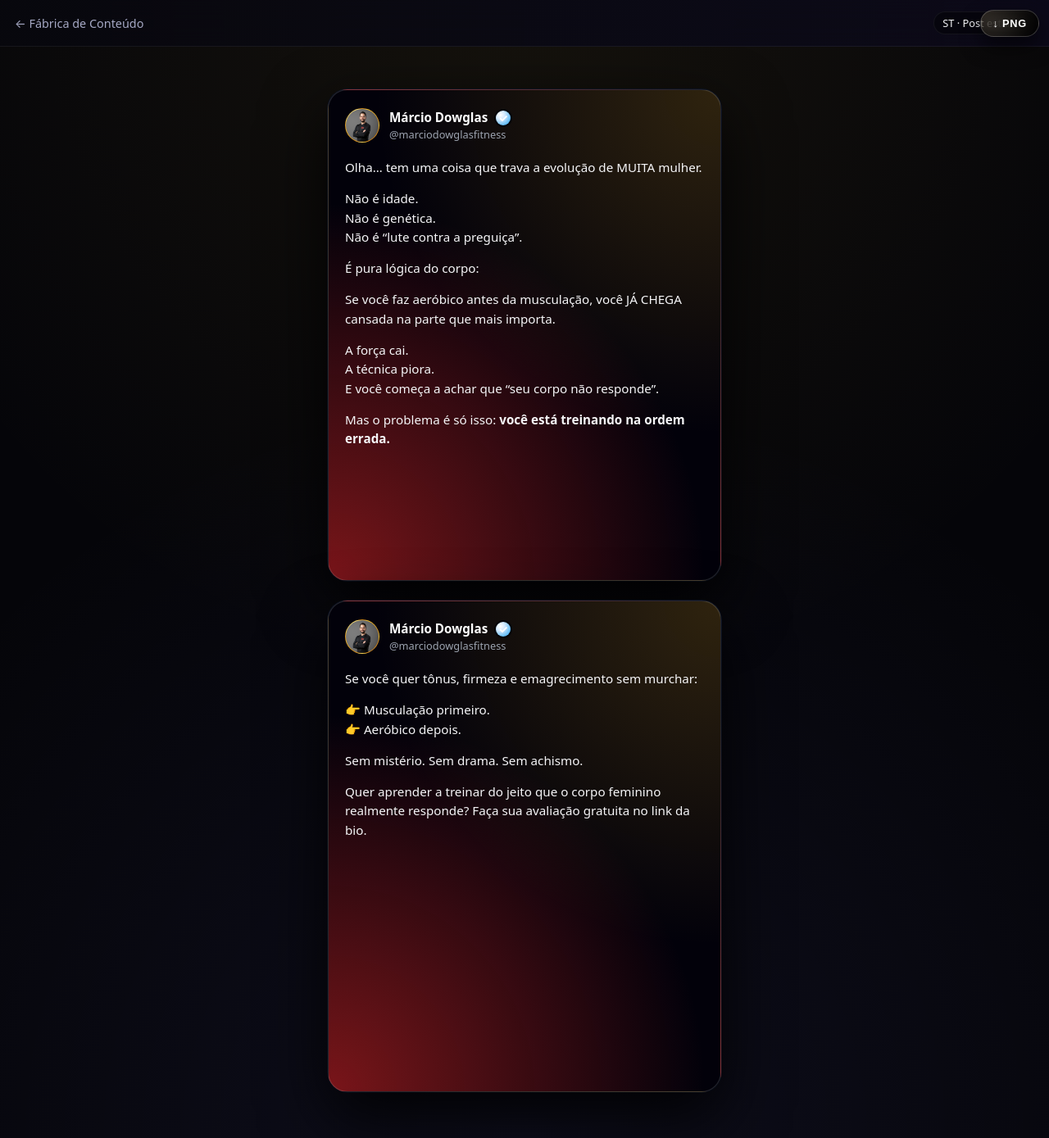
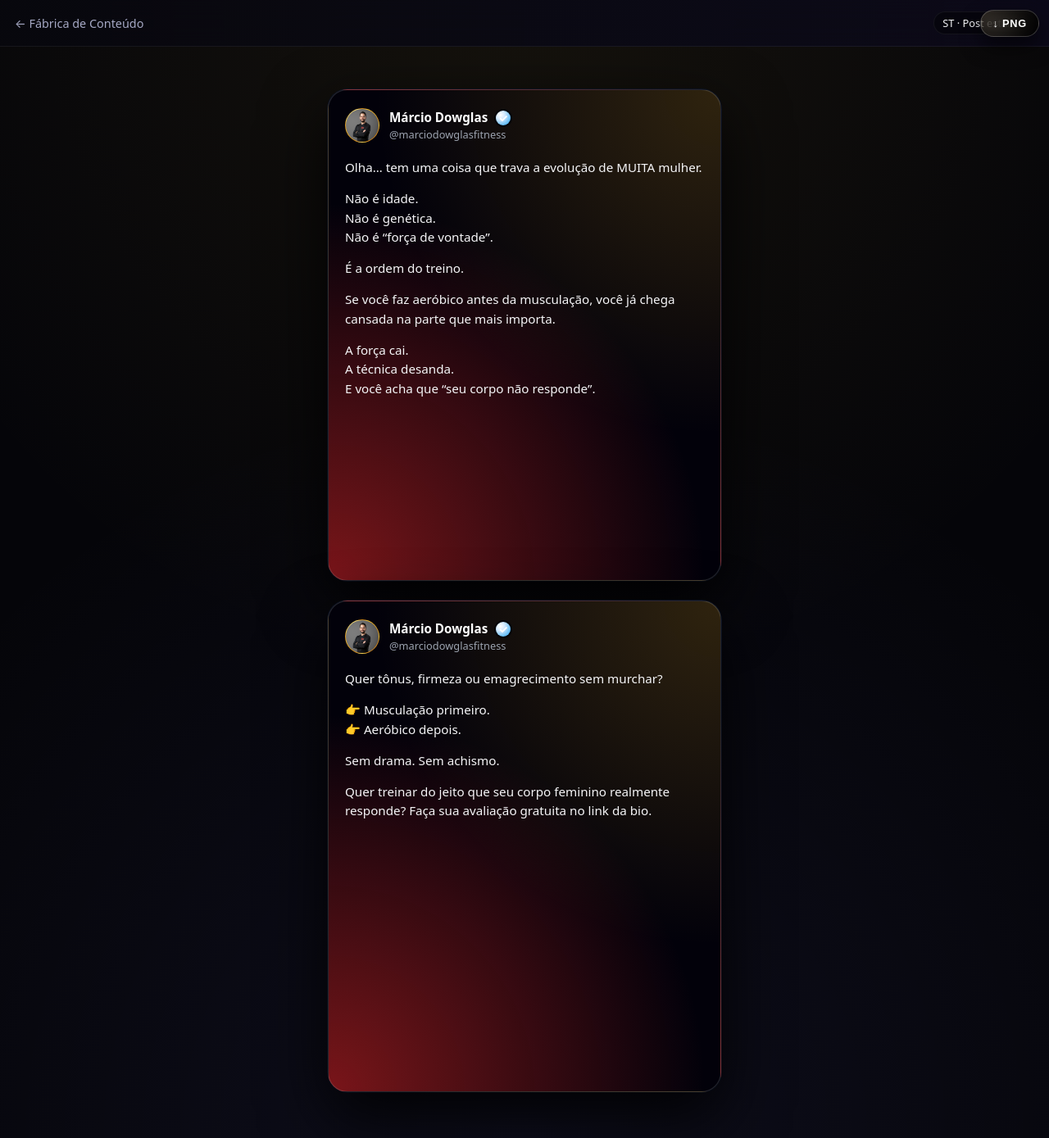
Before and after one commit to mbritodowglas-collab/fabrica-conteudo, a Jekyll site: the page built from content/static/aerobico-forca.md, in a window 1280 px wide. Shown: the whole page at 82% size. Built offline with Jekyll 4.4.1, drawn with Linux system fonts in a browser that asks for light colours.

Commit message:
Atualizar o aerobico-forca.md

```diff
--- a/content/static/aerobico-forca.md
+++ b/content/static/aerobico-forca.md
@@ -8,31 +8,30 @@ avatar: "/assets/img/avatar-md.jpg"
 verificado: true
 cards:
   - texto: |
-      Olha… tem uma coisa que trava a evolução de MUITA mulher.
+      Olha… tem uma coisa que trava a evolução
+      de MUITA mulher.
 
       Não é idade.
       Não é genética.
-      Não é “lute contra a preguiça”.
+      Não é “força de vontade”.
 
-      É pura lógica do corpo:
+      É a ordem do treino.
 
       Se você faz aeróbico antes da musculação,
-      você JÁ CHEGA cansada na parte que mais importa.
+      você já chega cansada na parte que mais importa.
 
       A força cai.
-      A técnica piora.
-      E você começa a achar que “seu corpo não responde”.
-
-      Mas o problema é só isso:
-      **você está treinando na ordem errada.**
+      A técnica desanda.
+      E você acha que “seu corpo não responde”.
   - texto: |
-      Se você quer tônus, firmeza e emagrecimento sem murchar:
+      Quer tônus, firmeza ou emagrecimento sem murchar?
 
       👉 Musculação primeiro.
       👉 Aeróbico depois.
 
-      Sem mistério. Sem drama. Sem achismo.
+      Sem drama. Sem achismo.
 
-      Quer aprender a treinar do jeito que o corpo feminino realmente responde?
+      Quer treinar do jeito que seu corpo feminino
+      realmente responde?
       Faça sua avaliação gratuita no link da bio.
 ---
```
